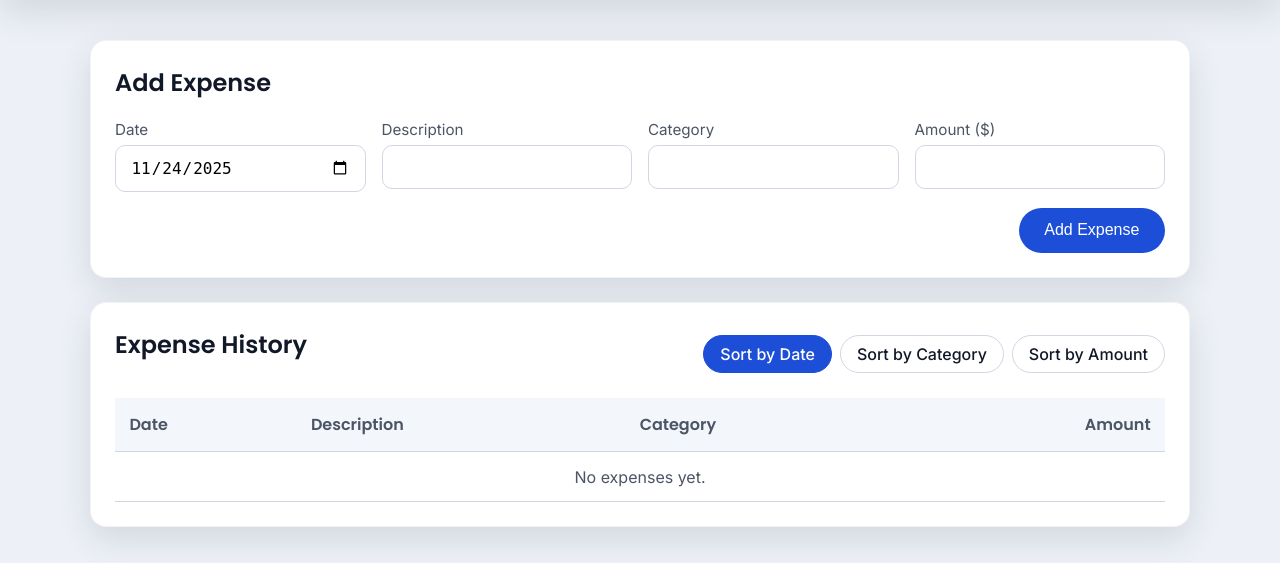
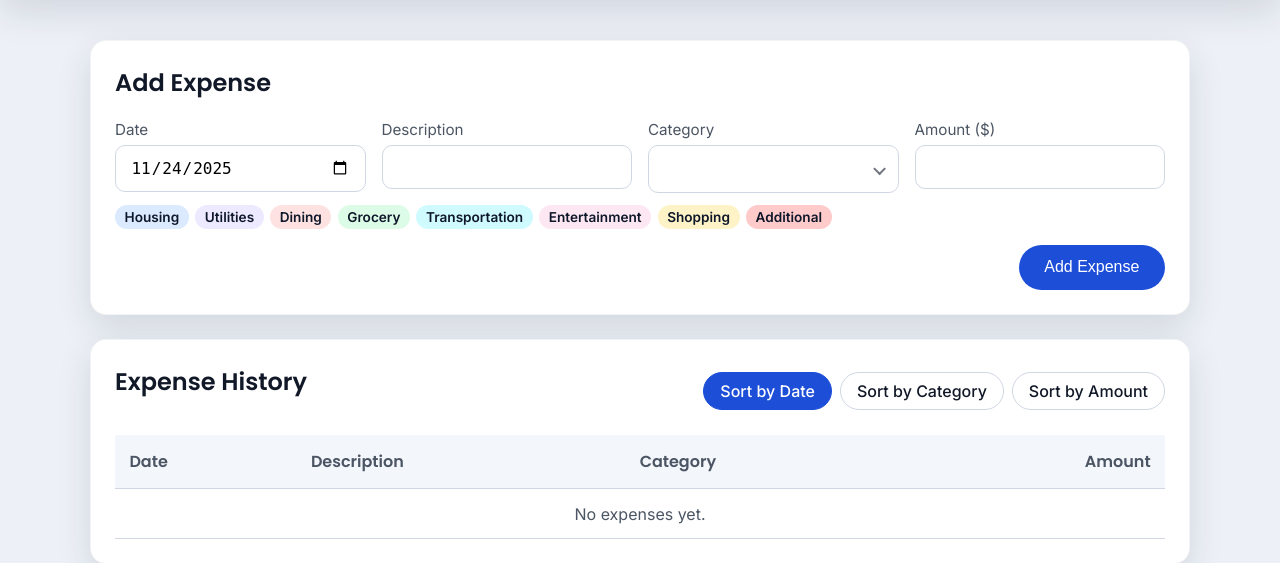
Before and after one commit to aungbbo/budget-buddy, a Flask app: page / in a window 1280 px wide. Shown: the part 164-727 px from the top of the page. Run offline with Flask 3, Linux system fonts and the light colour scheme.

Commit message:
add category choices

```diff
--- a/budgetbuddy/routes/expenses.py
+++ b/budgetbuddy/routes/expenses.py
@@ -6,6 +6,17 @@ from flask import Blueprint, redirect, render_template, request, url_for
 
 from ..forms import ExpenseForm
 from ..services import ExpenseService
+
+CATEGORY_CHOICES = [
+    {"value": "housing", "label": "Housing", "color": "#dbeafe"},
+    {"value": "utilities", "label": "Utilities", "color": "#ede9fe"},
+    {"value": "dining", "label": "Dining", "color": "#fee2e2"},
+    {"value": "grocery", "label": "Grocery", "color": "#dcfce7"},
+    {"value": "transportation", "label": "Transportation", "color": "#cffafe"},
+    {"value": "entertainment", "label": "Entertainment", "color": "#fce7f3"},
+    {"value": "shopping", "label": "Shopping", "color": "#fef3c7"},
+    {"value": "additional", "label": "Additional", "color": "#fecaca"},
+]
 
 
 def create_expense_blueprint(service: ExpenseService) -> Blueprint:
@@ -28,6 +39,8 @@ def create_expense_blueprint(service: ExpenseService) -> Blueprint:
             expenses=expenses,
             today=date.today().isoformat(),
             active_sort=sort_by,
+            categories=CATEGORY_CHOICES,
+            category_color_map={choice["value"]: choice["color"] for choice in CATEGORY_CHOICES},
         )
 
     return bp
--- a/static/style.css
+++ b/static/style.css
@@ -95,6 +95,102 @@ main {
     justify-content: flex-end;
 }
 
+.category-chips {
+    display: flex;
+    flex-wrap: wrap;
+    gap: 0.4rem;
+    margin-top: 0.75rem;
+}
+
+.category-chip {
+    padding: 0.25rem 0.6rem;
+    border-radius: 999px;
+    font-size: 0.85rem;
+    font-weight: 600;
+    color: var(--secondary);
+}
+
+.category-chip--housing {
+    background: #dbeafe;
+}
+
+.category-chip--utilities {
+    background: #ede9fe;
+}
+
+.category-chip--dining {
+    background: #fee2e2;
+}
+
+.category-chip--grocery {
+    background: #dcfce7;
+}
+
+.category-chip--transportation {
+    background: #cffafe;
+}
+
+.category-chip--entertainment {
+    background: #fce7f3;
+}
+
+.category-chip--shopping {
+    background: #fef3c7;
+}
+
+.category-chip--additional {
+    background: #fecaca;
+}
+
+.category-pill {
+    display: inline-flex;
+    align-items: center;
+    padding: 0.15rem 0.55rem;
+    border-radius: 999px;
+    font-size: 0.85rem;
+    font-weight: 600;
+}
+
+.category-pill--housing {
+    background: #dbeafe;
+    color: #1e3a8a;
+}
+
+.category-pill--utilities {
+    background: #ede9fe;
+    color: #4c1d95;
+}
+
+.category-pill--dining {
+    background: #fee2e2;
+    color: #b91c1c;
+}
+
+.category-pill--grocery {
+    background: #dcfce7;
+    color: #166534;
+}
+
+.category-pill--transportation {
+    background: #cffafe;
+    color: #155e75;
+}
+
+.category-pill--entertainment {
+    background: #fce7f3;
+    color: #9d174d;
+}
+
+.category-pill--shopping {
+    background: #fef3c7;
+    color: #92400e;
+}
+
+.category-pill--additional {
+    background: #fecaca;
+    color: #991b1b;
+}
+
 .form-grid {
     display: grid;
     gap: 1rem;
@@ -135,11 +231,48 @@ input[type="number"]::-webkit-inner-spin-button {
     margin: 0;
 }
 
+.select-wrapper {
+    position: relative;
+    margin-top: 0.35rem;
+}
+
+.select-wrapper::after {
+    content: "";
+    position: absolute;
+    top: 50%;
+    right: 0.9rem;
+    width: 0.45rem;
+    height: 0.45rem;
+    border-right: 2px solid var(--text);
+    border-bottom: 2px solid var(--text);
+    transform: translateY(-50%) rotate(45deg);
+    pointer-events: none;
+    opacity: 0.6;
+}
+
+.category-select {
+    width: 100%;
+    border-radius: 10px;
+    border: 1px solid var(--border);
+    padding: 0.75rem 2.5rem 0.75rem 0.9rem;
+    font-size: 1rem;
+    font-family: var(--font-body);
+    background-color: var(--selected-category-color, var(--card-bg));
+    appearance: none;
+    -webkit-appearance: none;
+    -moz-appearance: none;
+    transition: border-color 0.2s, box-shadow 0.2s, background 0.2s;
+}
+
 input.invalid {
     border-color: var(--danger);
     box-shadow: 0 0 0 2px rgba(239, 68, 68, 0.15);
 }
 
+.select-wrapper.invalid .category-select {
+    border-color: var(--danger);
+    box-shadow: 0 0 0 2px rgba(239, 68, 68, 0.15);
+}
 .field-error {
     margin-top: 0.35rem;
     font-size: 0.85rem;
--- a/templates/base.html
+++ b/templates/base.html
@@ -53,13 +53,26 @@
                     </label>
                     <label>
                         <span>Category</span>
-                        <input
-                            type="text"
-                            name="category"
-                            value="{{ form.value('category') }}"
-                            class="{% if form.errors.get('category') %}invalid{% endif %}"
-                            required
-                        >
+                        <div class="select-wrapper {% if form.errors.get('category') %}invalid{% endif %}">
+                            <select
+                                id="category-select"
+                                name="category"
+                                class="category-select"
+                                data-colors='{{ category_color_map | tojson | safe }}'
+                                required
+                            >
+                                <option value="" disabled {% if not form.value('category') %}selected{% endif %}></option>
+                                {% for category in categories %}
+                                    <option
+                                        value="{{ category.value }}"
+                                        data-color="{{ category.color }}"
+                                        {% if form.value('category') == category.value %}selected{% endif %}
+                                    >
+                                        {{ category.label }}
+                                    </option>
+                                {% endfor %}
+                            </select>
+                        </div>
                         {% if form.errors.get('category') %}
                             <small class="field-error">{{ form.errors['category'] }}</small>
                         {% endif %}
@@ -79,6 +92,13 @@
                             <small class="field-error">{{ form.errors['amount'] }}</small>
                         {% endif %}
                     </label>
+                </div>
+                <div class="category-chips">
+                    {% for category in categories %}
+                        <span class="category-chip category-chip--{{ category.value }}">
+                            {{ category.label }}
+                        </span>
+                    {% endfor %}
                 </div>
                 <div class="form-actions">
                     <button type="submit" class="primary-btn">Add Expense</button>
@@ -111,7 +131,11 @@
                             <tr>
                                 <td>{{ expense.date }}</td>
                                 <td>{{ expense.description }}</td>
-                                <td>{{ expense.category }}</td>
+                                <td>
+                                    <span class="category-pill category-pill--{{ expense.category }}">
+                                        {{ expense.category|title }}
+                                    </span>
+                                </td>
                                 <td class="amount">${{ "%.2f"|format(expense.amount) }}</td>
                             </tr>
                         {% endfor %}
@@ -124,5 +148,17 @@
             </table>
         </section>
     </main>
+    <script>
+        const categorySelect = document.getElementById("category-select");
+        if (categorySelect) {
+            const categoryColors = JSON.parse(categorySelect.dataset.colors || "{}");
+            const updateCategoryBackground = () => {
+                const color = categoryColors[categorySelect.value];
+                categorySelect.style.setProperty("--selected-category-color", color || "var(--card-bg)");
+            };
+            updateCategoryBackground();
+            categorySelect.addEventListener("change", updateCategoryBackground);
+        }
+    </script>
 </body>
 </html>
```
